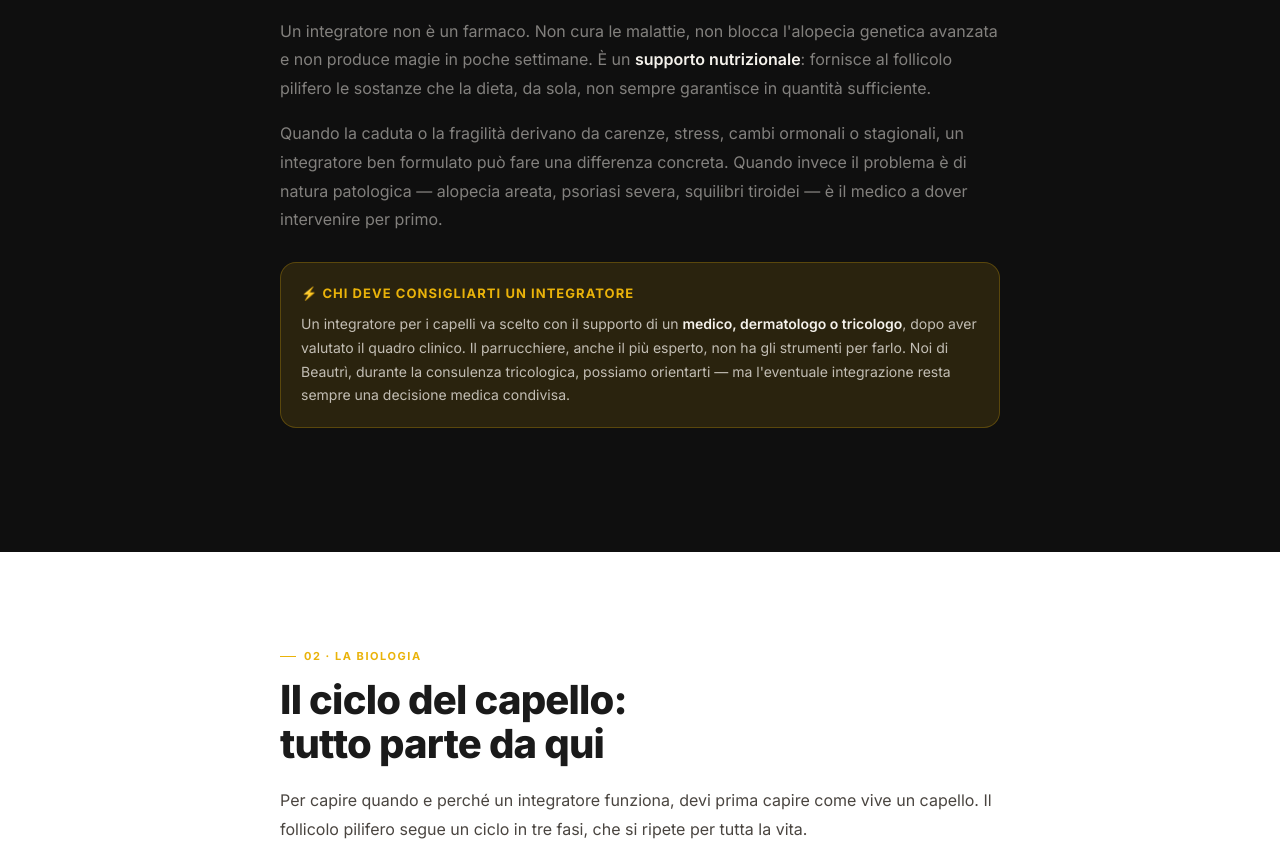
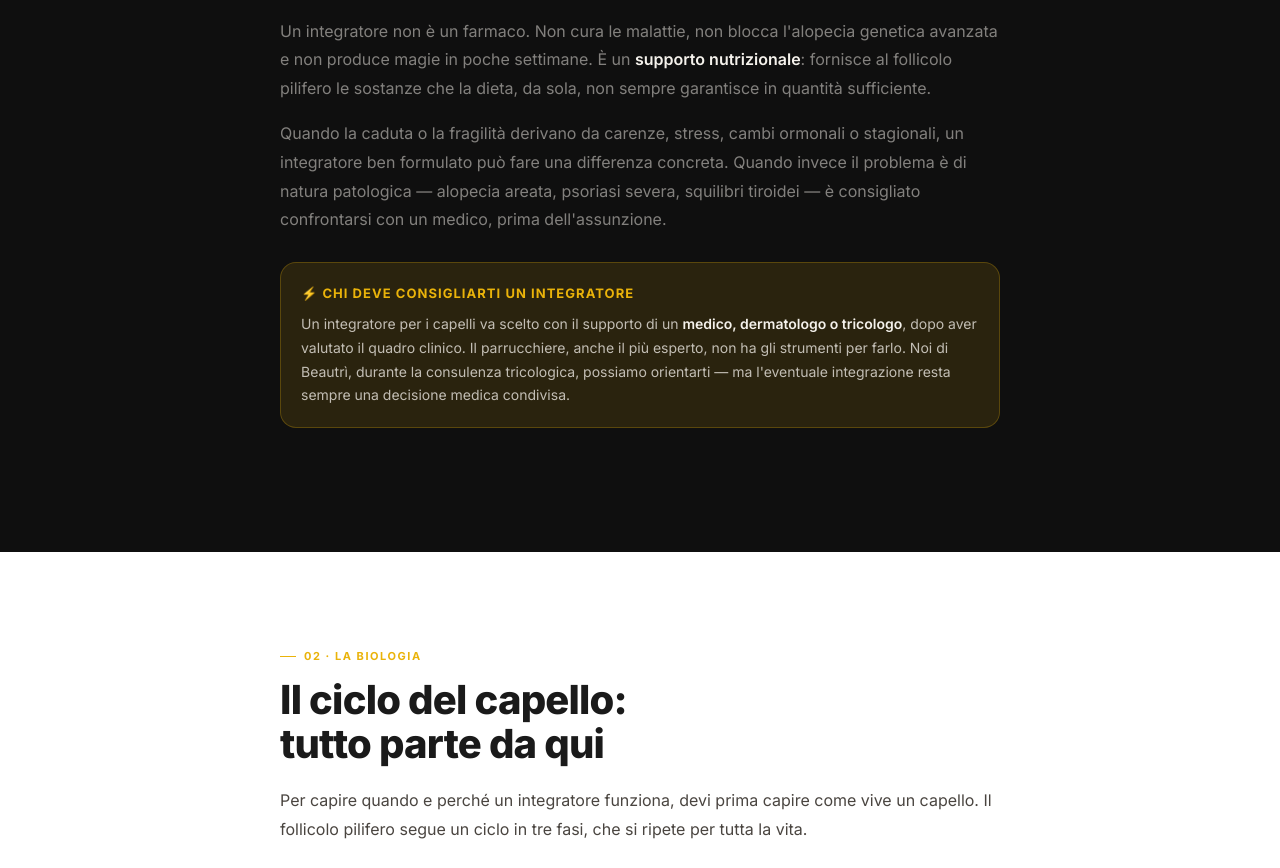
Before and after one commit to DenirAdobati/guida-integratori, a plain HTML site: page index.html in a window 1280 px wide. Shown: the part 1017-1885 px from the top of the page. Drawn offline with nearby package versions, Linux system fonts and the light colour scheme.

Commit message:
Update index.html

```diff
--- a/index.html
+++ b/index.html
@@ -647,7 +647,7 @@ body{font-family:'Inter',system-ui,-apple-system,sans-serif;background:var(--dar
     <div class="chapter-num">01 · Introduzione</div>
     <h2>Prima di tutto: cos'è davvero un integratore?</h2>
     <p>Un integratore non è un farmaco. Non cura le malattie, non blocca l'alopecia genetica avanzata e non produce magie in poche settimane. È un <strong>supporto nutrizionale</strong>: fornisce al follicolo pilifero le sostanze che la dieta, da sola, non sempre garantisce in quantità sufficiente.</p>
-    <p>Quando la caduta o la fragilità derivano da carenze, stress, cambi ormonali o stagionali, un integratore ben formulato può fare una differenza concreta. Quando invece il problema è di natura patologica — alopecia areata, psoriasi severa, squilibri tiroidei — è il medico a dover intervenire per primo.</p>
+    <p>Quando la caduta o la fragilità derivano da carenze, stress, cambi ormonali o stagionali, un integratore ben formulato può fare una differenza concreta. Quando invece il problema è di natura patologica — alopecia areata, psoriasi severa, squilibri tiroidei — è consigliato confrontarsi con un medico, prima dell'assunzione.</p>
 
     <div class="alert">
       <div class="alert-title">⚡ Chi deve consigliarti un integratore</div>
```
